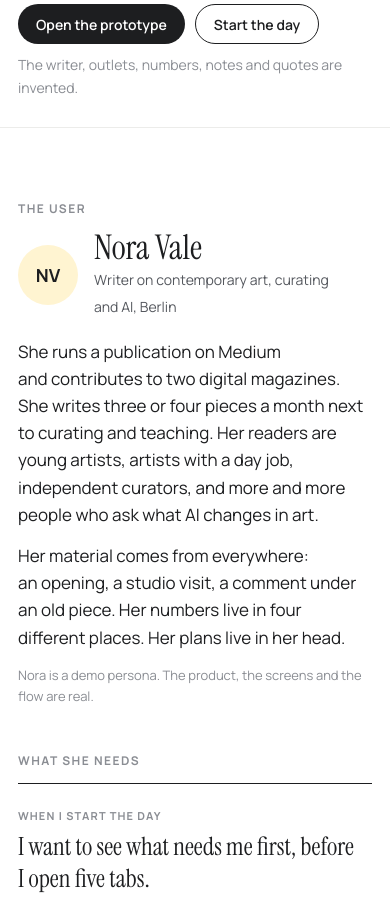
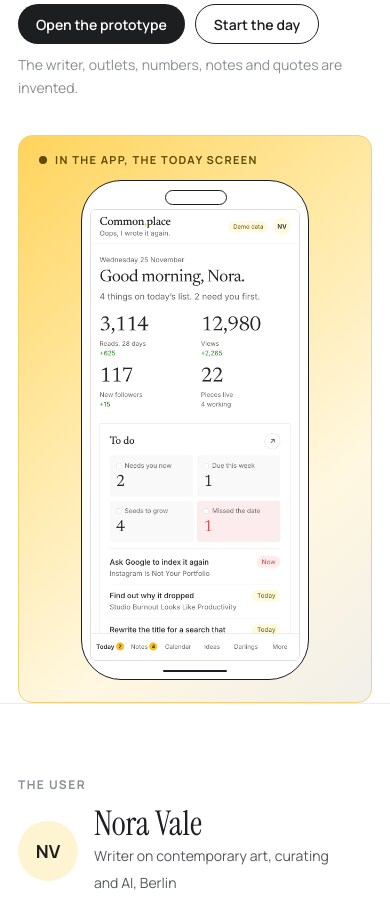
Before and after one commit to iramum/commonplace, a plain HTML site: page day.html in a window 390 px wide. Shown: the part 700-1600 px from the top of the page. Drawn offline with Linux system fonts and the light colour scheme.

Commit message:
Opening shot: the Today screen on desktop and phone right after the intro; second drawing series (nora-gpt-b, logos removed) behind day.html?ill=b for comparison
Co-Authored-By: Claude Opus 5.5 <noreply@anthropic.com>

```diff
--- a/day.html
+++ b/day.html
@@ -107,6 +107,12 @@ h2{font:400 clamp(34px,4vw,52px)/1.02 var(--voice);letter-spacing:-.01em;margin:
 .phone::before{content:"";position:absolute;left:50%;top:11px;width:76px;height:16px;margin-left:-38px;border:1.5px solid var(--ink);border-radius:10px}
 .phone::after{content:"";position:absolute;left:50%;bottom:9px;width:84px;margin-left:-42px;border-top:2px solid var(--ink);border-radius:2px}
 .phone img{border-radius:6px;border:1px solid var(--line2)}
+.show{margin-top:8px}
+.show .stage{grid-column:auto;margin:0;padding:60px 56px 56px}
+.show .win{width:80%}
+.show .phone{position:absolute;right:56px;bottom:56px;width:230px;padding:28px 8px 18px}
+.show .phone::before{top:9px;width:60px;margin-left:-30px;height:13px}
+.show .phone::after{bottom:7px;width:64px;margin-left:-32px}
 
 /* loop + learned */
 .loop{padding-block:80px 64px;border-top:1px solid var(--line);margin-top:64px}
@@ -151,6 +157,9 @@ footer{border-top:1px solid var(--line);padding-block:32px 64px;font-size:14px;c
  .phones .phone::after{width:56px;margin-left:-28px;bottom:6px}
  .phones .phone:only-child{width:72%}
  .win .bar span{display:none}
+ .show .stage{padding:44px 18px 22px}
+ .show .win{display:none}
+ .show .phone{position:relative;right:auto;bottom:auto;margin:0 auto;width:72%}
  .steps{grid-template-columns:repeat(2,minmax(0,1fr))}
 }
 </style>
@@ -174,6 +183,10 @@ footer{border-top:1px solid var(--line);padding-block:32px 64px;font-size:14px;c
     <div><div class="k">Status</div><div class="v">Working prototype on invented data</div></div>
   </div>
   <div class="ctas"><a class="btn" href="index.html">Open the prototype</a><a class="btn o" href="#day">Start the day</a><span class="mute">The writer, outlets, numbers, notes and quotes are invented.</span></div>
+</section>
+
+<section class="in show" aria-label="The product">
+  <figure class="stage"><span class="tag">In the app, the Today screen</span><div class="win"><div class="bar"><i></i><i></i><i></i><span>commonplace / today</span></div><img src="shots/day/hero-today.webp" width="1600" height="1111" alt="Today on desktop: four numbers, to-do, calendar and the last note"></div><div class="phone"><img src="shots/day/0730-today.webp" width="780" height="1690" alt="Today on the phone"></div></figure>
 </section>
 
 <section class="in persona" aria-labelledby="who">
@@ -337,5 +350,7 @@ footer{border-top:1px solid var(--line);padding-block:32px 64px;font-size:14px;c
 const w=document.createTreeWalker(document.querySelector('main'),NodeFilter.SHOW_TEXT);let n;
 while((n=w.nextNode())){if(n.nodeValue.trim())n.nodeValue=n.nodeValue.replace(re,(m,s,word)=>s+word+' ')}})();
 </script>
+<script>/* drawings, variant B for comparison: day.html?ill=b */
+if(/[?&]ill=b/.test(location.search))document.querySelectorAll('img.ill').forEach(function(i){i.src=i.getAttribute('src').replace('/nora-gpt/','/nora-gpt-b/')})</script>
 </body>
 </html>
```
Also changed, not shown: shots/day/hero-today.webp (added), shots/day/nora-gpt-b/0700.webp (added), shots/day/nora-gpt-b/0730.webp (added), shots/day/nora-gpt-b/0815.webp (added), shots/day/nora-gpt-b/1310.webp (added), shots/day/nora-gpt-b/1600.webp (added), shots/day/nora-gpt-b/1615.webp (added), shots/day/nora-gpt-b/1640.webp (added), shots/day/nora-gpt-b/1800.webp (added), shots/day/nora-gpt-b/2240.webp (added), 2 other files.
